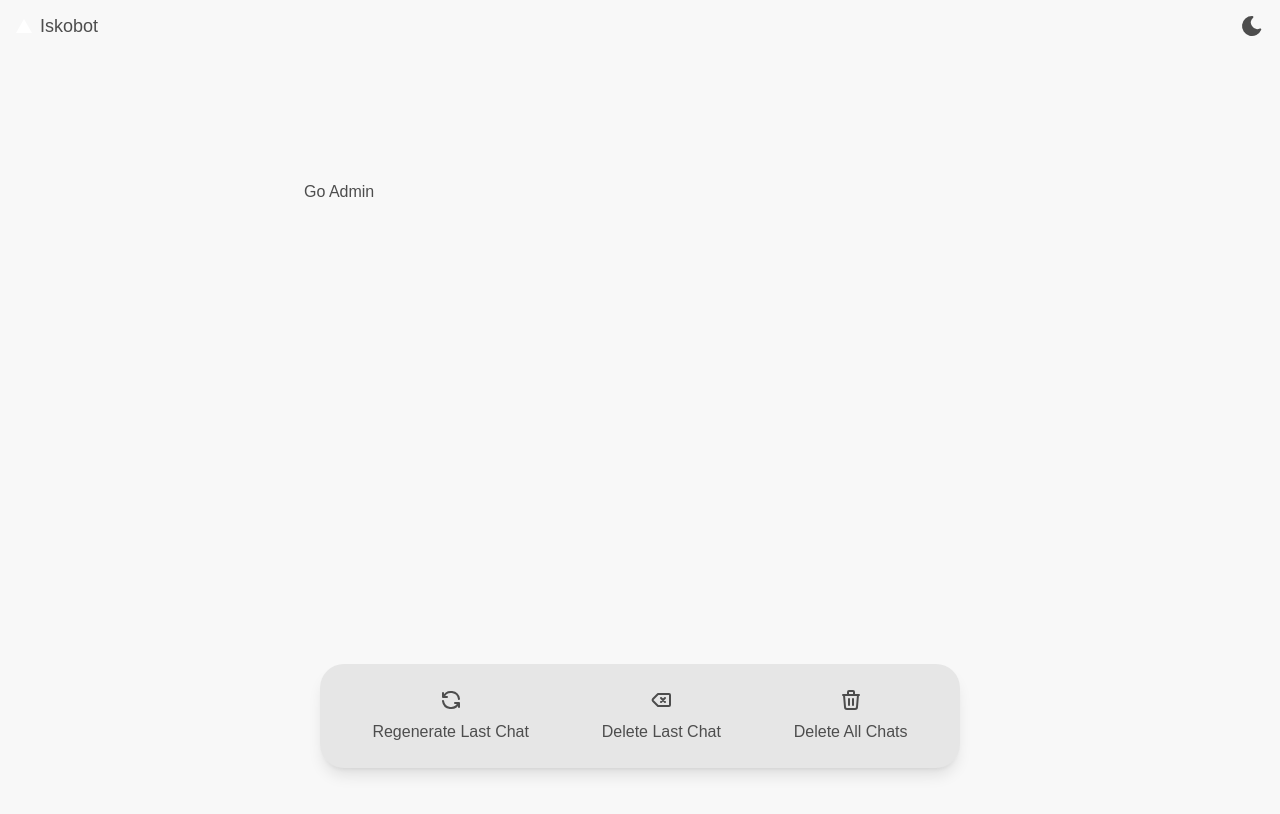
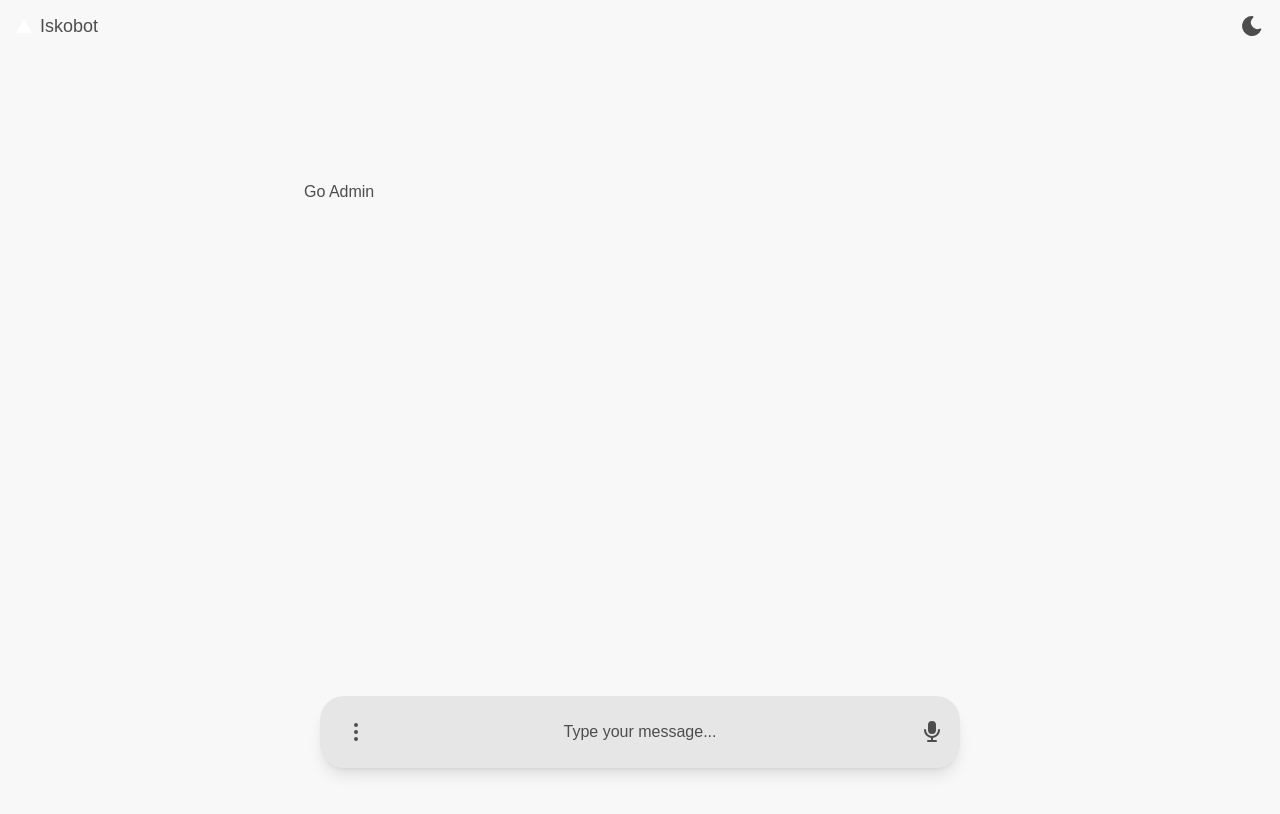
Before and after one commit to SiegfredLorelle/iskobot-ui, a Next.js app: page / in a window 1280 px wide. Shown: the top 814 px of the page. Built offline with nearby package versions, Linux system fonts and the light colour scheme.

Commit message:
Fix functionality of open/close `Settings Control`

```diff
--- a/src/app/(chat)/components/controls/Controls.tsx
+++ b/src/app/(chat)/components/controls/Controls.tsx
@@ -9,7 +9,7 @@ export default function Controls() {
   const { mode } = useChat();
 
   return (
-    <div className="fixed bottom-4 left-1/2 transform -translate-x-1/2 w-full max-w-2xl px-4 flex flex-row justify-center">
+    <div className="fixed bottom-4 left-1/2 transform -translate-x-1/2 w-full max-w-2xl px-4 flex flex-row justify-center z-10">
       {mode === "input" && <InputControls />}
       {mode === "settings" && <SettingsControls />}
       {mode === "loading" && <LoadingControls />}
--- a/src/app/(chat)/components/controls/InputControls.tsx
+++ b/src/app/(chat)/components/controls/InputControls.tsx
@@ -12,6 +12,7 @@ import { useFetchBotResponse } from "@/app/(chat)/hooks/useFetchBotResponse";
 export default function InputControls() {
   const { fetchBotResponse } = useFetchBotResponse();
   const {
+    setModeToSettings,
     setModeToLoading,
     setModeToInput,
     addUserChat,
@@ -19,6 +20,10 @@ export default function InputControls() {
     showTypingIndicator,
     hideTypingIndicator,
   } = useChat();
+
+  const handleSettings = () => {
+    setModeToSettings();
+  }
 
   const [message, setMessage] = useState("");
   const [isRecording, setIsRecording] = useState(false);
@@ -114,7 +119,7 @@ export default function InputControls() {
     <div className="h-full w-full bg-primary flex items-center rounded-3xl px-4 py-4 shadow-lg mb-4">
       {!message && !isRecording && (
         <button
-          onClick={handleSend}
+          onClick={handleSettings}
           className="ml-2 mt-auto py-2 text-text hover:text-hover-clr"
         >
           <IconDotsVertical className="w-6 h-6" />
@@ -143,7 +148,7 @@ export default function InputControls() {
               ? "Stop and download recording"
               : "Start recording"
         }
-        className="ml-2 py-2 text-text hover:text-hover-clr"
+        className="ml-2 mt-auto py-2 text-text hover:text-hover-clr"
       >
         {message ? (
           <IconSend className="w-6 h-6" />
--- a/src/app/(chat)/components/controls/SettingsControls.tsx
+++ b/src/app/(chat)/components/controls/SettingsControls.tsx
@@ -1,36 +1,45 @@
 "use client";
 
 import { IconRefresh, IconBackspace, IconTrash } from "@tabler/icons-react";
+import { useRef } from "react";
+import { useChat } from "../../contexts/ChatContext";
+import { createPortal } from "react-dom";
 
 export default function SettingsMode() {
+  const { setModeToInput } = useChat();
+  const controlsRef = useRef<HTMLDivElement>(null);
 
   return (
-    <div className="h-full w-full bg-primary flex items-center justify-around rounded-3xl px-4 py-4 shadow-lg mb-4">
-        <button
-          // onClick={}
-          className="mt-auto py-2 text-text hover:text-hover-clr"
+    <>
+      {/* Backdrop */}
+      {createPortal(
+        <div
+          className="fixed inset-0 w-screen h-screen bg-black/10 cursor-pointer z-1"
+          onClick={() => setModeToInput()}
+        />,
+        document.body
+      )}
+
+      {/* Content */}
+      <div
+        ref={controlsRef}
+        className="fixed inset-x-4 bottom-4 z-[2] bg-primary flex items-center justify-around rounded-3xl px-4 py-4 shadow-lg"
       >
+        <button className="py-2 text-text hover:text-hover-clr">
           <IconRefresh className="m-auto mb-2 w-6 h-6" />
           <span>Regenerate Last Chat</span>
         </button>
 
-      <button
-        // onClick={}
-        aria-label="Send message"
-        className="py-2 text-text hover:text-hover-clr"
-        >
+        <button className="py-2 text-text hover:text-hover-clr" aria-label="Delete last chat">
           <IconBackspace className="m-auto mb-2 w-6 h-6" />
           <span>Delete Last Chat</span>
         </button>
 
-      <button
-        // onClick={}
-        aria-label="Send message"
-        className="py-2 text-text hover:text-hover-clr"
-        >
+        <button className="py-2 text-text hover:text-hover-clr" aria-label="Delete all chats">
           <IconTrash className="m-auto mb-2 w-6 h-6" />
           <span>Delete All Chats</span>
         </button>
       </div>
+    </>
   );
 }
--- a/src/app/(chat)/contexts/ChatContext.tsx
+++ b/src/app/(chat)/contexts/ChatContext.tsx
@@ -20,7 +20,7 @@ export const ChatProvider = ({ children }: { children: React.ReactNode }) => {
   const showTypingIndicator = () => setIsBotTyping(true); // Function to show typing indicator
   const hideTypingIndicator = () => setIsBotTyping(false); // Function to hide typing indicator
 
-  const [mode, setMode] = useState<Mode>("settings");
+  const [mode, setMode] = useState<Mode>("input");
   const setModeToLoading = () => setMode("loading");
   const setModeToSettings = () => setMode("settings");
   const setModeToInput = () => setMode("input");
```
Lines whose indentation alone changed are shown as unchanged.
